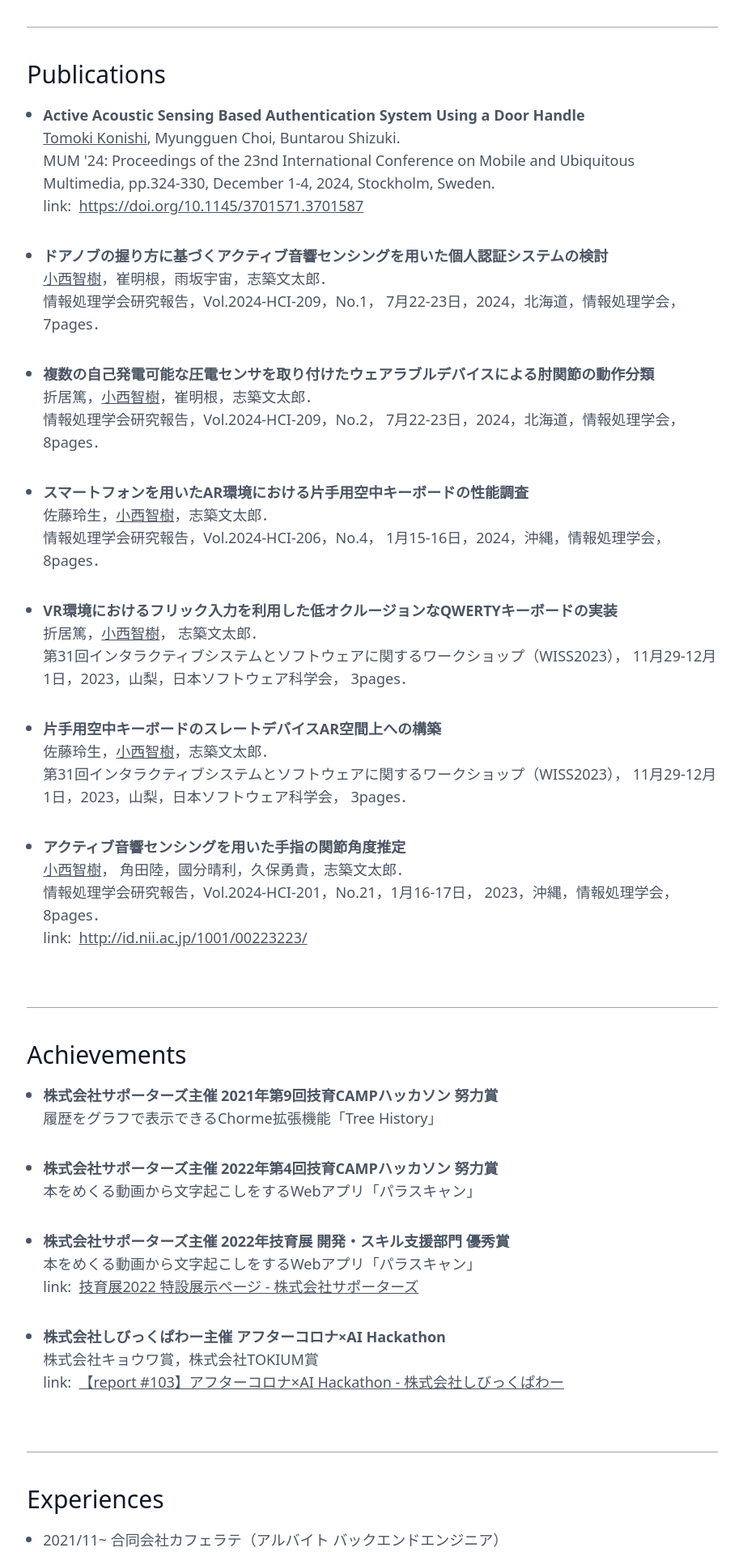
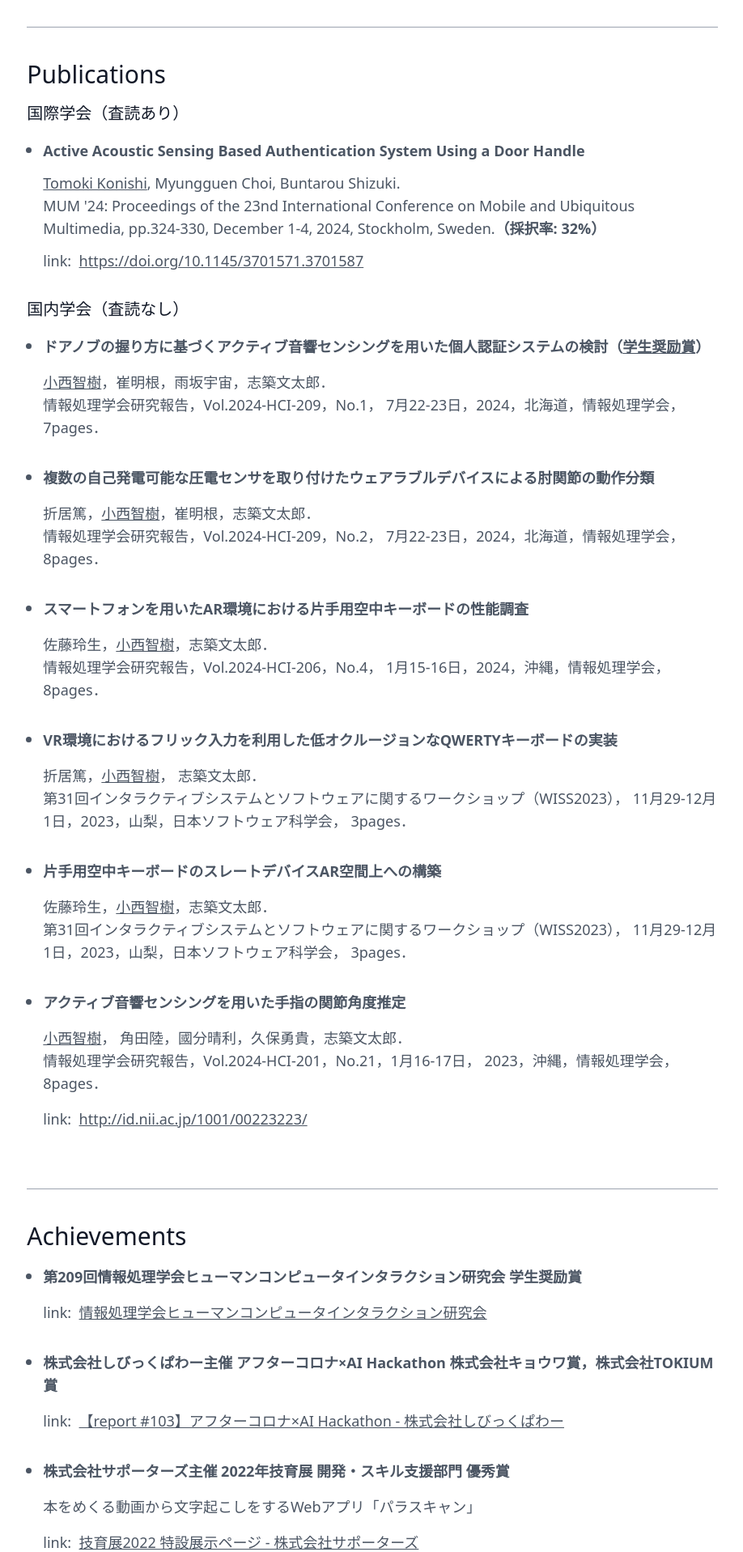
Before and after one commit to tomoki52/portfolio, a Next.js app: page / in a window 1280 px wide. Shown: the part 880-2797 px from the top of the page at 81% size, without its empty margins (180-1098 px from the left). Built offline with nearby package versions, Linux system fonts and the light colour scheme.

Commit message:
学生奨励賞追加

```diff
--- a/src/pages/index.tsx
+++ b/src/pages/index.tsx
@@ -26,7 +26,8 @@ export default function Home() {
       <Top />
       <div className="container  py-24 text-gray-600">
         <div className="line" />
-        <Section title="About">
+        <SectionTitle title="About" />
+        <Section>
           <li className="mb-8">
             <p>
               筑波大学 理工情報生命学術院 システム情報工学研究群
@@ -39,8 +40,10 @@ export default function Home() {
           </li>
         </Section>
         <div className="line" />
-        <Section title="Publications">
-          <li className="mb-8">
+        <SectionTitle title="Publications" />
+        <SectionSubtitle title="国際学会（査読あり）" />
+        <Section>
+          <li className="mb-8 space-y-3">
             <p className="font-bold">
               Active Acoustic Sensing Based Authentication System Using a Door
               Handle
@@ -51,6 +54,7 @@ export default function Home() {
               MUM &apos;24: Proceedings of the 23nd International Conference on
               Mobile and Ubiquitous Multimedia, pp.324-330, December 1-4, 2024,
               Stockholm, Sweden.
+              <span className="font-bold">（採択率: 32%）</span>
             </p>
             <p>
               link: &nbsp;
@@ -62,9 +66,16 @@ export default function Home() {
               </Link>
             </p>
           </li>
-          <li className="mb-8">
+        </Section>
+        <SectionSubtitle title="国内学会（査読なし）" />
+        <Section>
+          <li className="mb-8 space-y-4">
             <p className="font-bold">
-              ドアノブの握り方に基づくアクティブ音響センシングを用いた個人認証システムの検討
+              ドアノブの握り方に基づくアクティブ音響センシングを用いた個人認証システムの検討（
+              <Link href="https://www.sighci.jp/}" className="underline">
+                学生奨励賞
+              </Link>
+              ）
             </p>
             <p>
               <span className="underline">小西智樹</span>
@@ -74,7 +85,7 @@ export default function Home() {
               7月22-23日，2024，北海道，情報処理学会，7pages．
             </p>
           </li>
-          <li className="mb-8">
+          <li className="mb-8 space-y-4">
             <p className="font-bold">
               複数の自己発電可能な圧電センサを取り付けたウェアラブルデバイスによる肘関節の動作分類
             </p>
@@ -87,7 +98,7 @@ export default function Home() {
               7月22-23日，2024，北海道，情報処理学会，8pages．
             </p>
           </li>
-          <li className="mb-8">
+          <li className="mb-8 space-y-4">
             <p className="font-bold">
               スマートフォンを用いたAR環境における片手用空中キーボードの性能調査
             </p>
@@ -99,7 +110,7 @@ export default function Home() {
               1月15-16日，2024，沖縄，情報処理学会，8pages．
             </p>
           </li>
-          <li className="mb-8">
+          <li className="mb-8 space-y-4">
             <p className="font-bold">
               VR環境におけるフリック入力を利用した低オクルージョンなQWERTYキーボードの実装
             </p>
@@ -111,7 +122,7 @@ export default function Home() {
               11月29-12月1日，2023，山梨，日本ソフトウェア科学会， 3pages．
             </p>
           </li>
-          <li className="mb-8">
+          <li className="mb-8 space-y-4">
             <p className="font-bold">
               片手用空中キーボードのスレートデバイスAR空間上への構築
             </p>
@@ -123,7 +134,7 @@ export default function Home() {
               11月29-12月1日，2023，山梨，日本ソフトウェア科学会， 3pages．
             </p>
           </li>
-          <li className="mb-8">
+          <li className="mb-8 space-y-4">
             <p className="font-bold">
               アクティブ音響センシングを用いた手指の関節角度推定
             </p>
@@ -146,20 +157,37 @@ export default function Home() {
           </li>
         </Section>
         <div className="line"></div>
-        <Section title="Achievements">
-          <li className="mb-8">
+        <SectionTitle title="Achievements" />
+        <Section>
+          <li className="mb-8 space-y-4">
             <p className="font-bold">
-              株式会社サポーターズ主催 2021年第9回技育CAMPハッカソン 努力賞
+              第209回情報処理学会ヒューマンコンピュータインタラクション研究会
+              学生奨励賞
             </p>
-            <p>履歴をグラフで表示できるChorme拡張機能「Tree History」</p>
+            <p>
+              link: &nbsp;
+              <Link href="https://www.sighci.jp/" className="underline">
+                情報処理学会ヒューマンコンピュータインタラクション研究会
+              </Link>
+            </p>
           </li>
-          <li className="mb-8">
+          <li className="mb-8 space-y-4">
             <p className="font-bold">
-              株式会社サポーターズ主催 2022年第4回技育CAMPハッカソン 努力賞
+              株式会社しびっくぱわー主催 アフターコロナ×AI Hackathon
+              株式会社キョウワ賞，株式会社TOKIUM賞
             </p>
-            <p>本をめくる動画から文字起こしをするWebアプリ「パラスキャン」</p>
+            <p>
+              link: &nbsp;
+              <Link
+                href="https://civicpower.jp/report/289/"
+                className="underline"
+              >
+                【report #103】アフターコロナ×AI Hackathon -
+                株式会社しびっくぱわー
+              </Link>
+            </p>
           </li>
-          <li className="mb-8">
+          <li className="mb-8 space-y-4">
             <p className="font-bold">
               株式会社サポーターズ主催 2022年技育展 開発・スキル支援部門 優秀賞
             </p>
@@ -174,38 +202,40 @@ export default function Home() {
               </Link>
             </p>
           </li>
+          <li className="mb-8 space-y-4">
+            <p className="font-bold">
+              株式会社サポーターズ主催 2022年第4回技育CAMPハッカソン 努力賞
+            </p>
+            <p>本をめくる動画から文字起こしをするWebアプリ「パラスキャン」</p>
+          </li>
+          <li className="mb-8 space-y-4">
+            <p className="font-bold">
+              株式会社サポーターズ主催 2021年第9回技育CAMPハッカソン 努力賞
+            </p>
+            <p>履歴をグラフで表示できるChorme拡張機能「Tree History」</p>
+          </li>
+        </Section>
+        <div className="line" />
+        <SectionTitle title="Experiences" />
+        <Section>
           <li className="mb-8">
             <p className="font-bold">
-              株式会社しびっくぱわー主催 アフターコロナ×AI Hackathon
+              2021/11~ 合同会社カフェラテ（アルバイト バックエンドエンジニア）
             </p>
-            <p>株式会社キョウワ賞，株式会社TOKIUM賞</p>
-            <p>
-              link: &nbsp;
-              <Link
-                href="https://civicpower.jp/report/289/"
-                className="underline"
-              >
-                【report #103】アフターコロナ×AI Hackathon -
-                株式会社しびっくぱわー
-              </Link>
+          </li>
+          <li className="mb-8">
+            <p className="font-bold">
+              2022/09/05~2022/09/16 株式会社ゆめみ（インターン）
             </p>
           </li>
         </Section>
         <div className="line" />
-        <Section title="Experiences">
-          <li className="mb-8">
-            <p>
-              2021/11~ 合同会社カフェラテ（アルバイト バックエンドエンジニア）
+        <SectionTitle title="Works" />
+        <Section>
+          <li className="mb-8 space-y-4">
+            <p className="font-bold">
+              ディジコン制作展2021 -Beyond Internet- 「a second」
             </p>
-          </li>
-          <li className="mb-8">
-            <p>2022/09/05~2022/09/16 株式会社ゆめみ（インターン）</p>
-          </li>
-        </Section>
-        <div className="line" />
-        <Section title="Works">
-          <li className="mb-8">
-            <p>ディジコン制作展2021 -Beyond Internet- 「a second」</p>
 
             <p>
               link: &nbsp;
@@ -217,8 +247,8 @@ export default function Home() {
               </Link>
             </p>
           </li>
-          <li className="mb-8">
-            <p>
+          <li className="mb-8 space-y-4">
+            <p className="font-bold">
               ACM Digital
               Libraryの論文をscrapboxにいい感じにフォーマットして登録するChrome拡張機能「Scrap
               Paper」
@@ -273,14 +303,20 @@ function Top() {
   );
 }
 type SectionProps = {
-  title: string;
   children: React.ReactNode;
 };
-const Section = ({ title, children }: SectionProps) => {
+const Section = ({ children }: SectionProps) => {
   return (
     <div className="list-container">
-      <h2 className="section-title">{title}</h2>
       <ul className="list-disc ml-5 text-xl leading-relaxed">{children}</ul>
     </div>
   );
 };
+
+const SectionTitle = ({ title }: { title: string }) => {
+  return <h2 className="section-title">{title}</h2>;
+};
+
+const SectionSubtitle = ({ title }: { title: string }) => {
+  return <h3 className="section-subtitle">{title}</h3>;
+};
```
